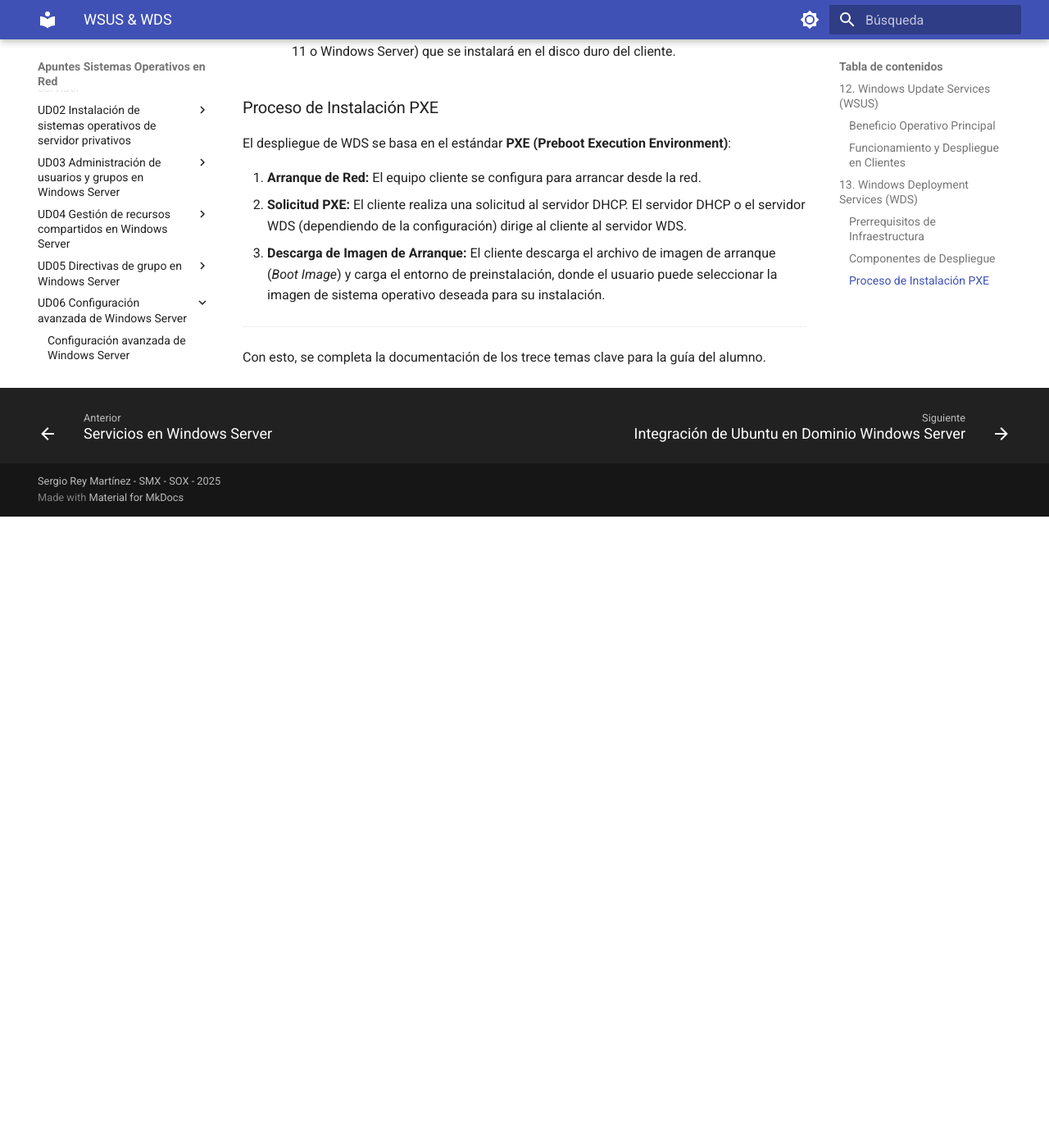
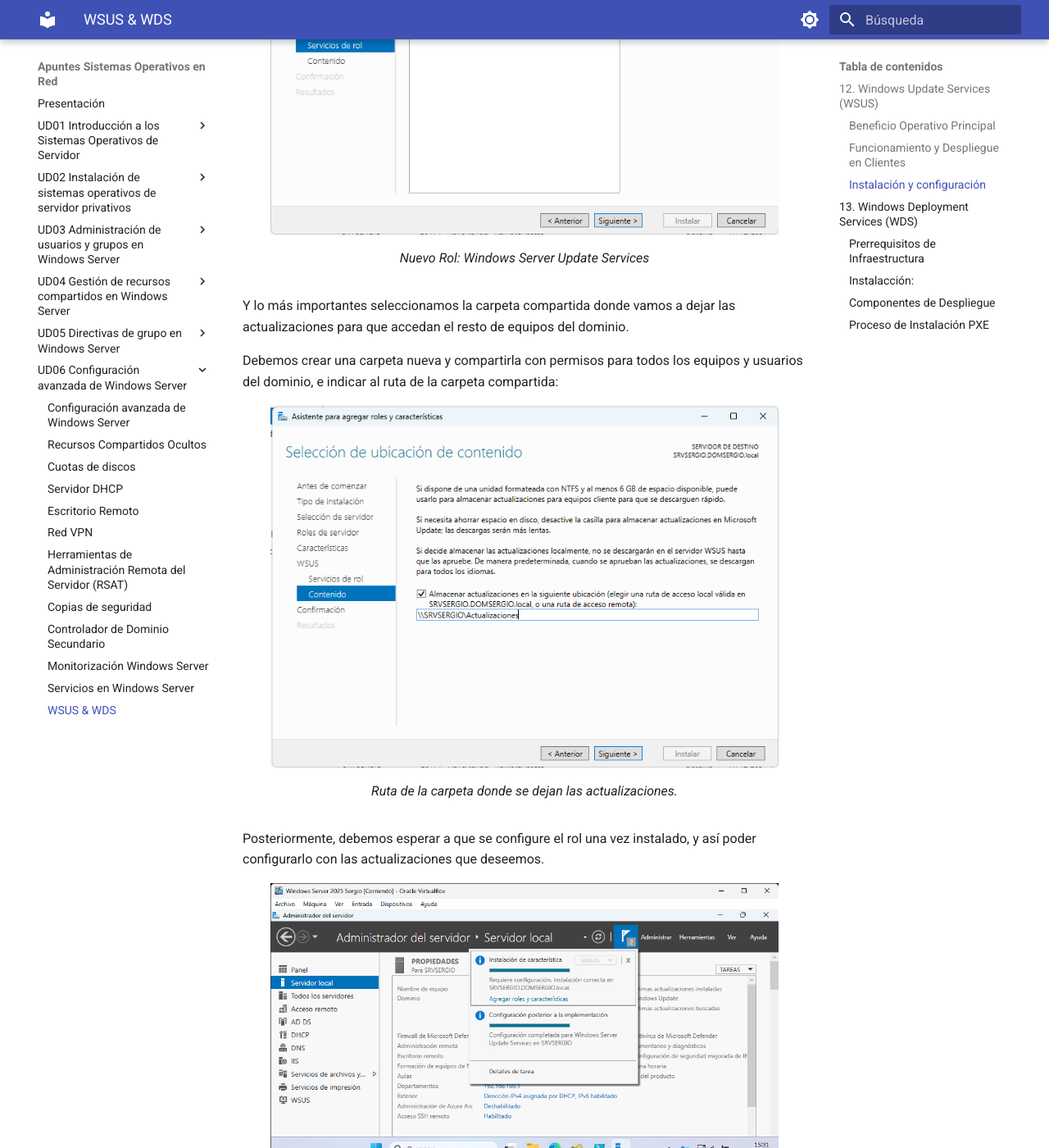
Before and after one commit to apuntes-sergio/sox, an MkDocs documentation site: the page built from docs/06_12_actualizacion_despliegue.md, in a window 1280 px wide and 1400 px high, scrolled down 1889 px. Shown: the whole window at 82% size. Built offline with MkDocs 1.6.1 and Material for MkDocs 9.7.7, drawn with Linux system fonts in a browser that asks for light colours; before the commit the page ends 2519 px from its top, so only the background shows below that; some of the changed text lies outside the part shown.

Commit message:
Tutoriales ampliacion

```diff
--- a/docs/06_12_actualizacion_despliegue.md
+++ b/docs/06_12_actualizacion_despliegue.md
@@ -23,6 +23,41 @@
 * **Sincronización:** El servidor WSUS se conecta periódicamente a Microsoft Update para obtener las listas de nuevas actualizaciones.
 * **Despliegue con Directiva de Grupo (GPO):** La configuración de los equipos clientes para que utilicen el servidor WSUS, en lugar de Microsoft Update, se realiza mediante una Directiva de Grupo (GPO) aplicada a la Unidad Organizativa (OU) que contiene los equipos. Esta GPO define la URL del servidor WSUS y la frecuencia de la búsqueda de actualizaciones.
 
+
+### Instalación y configuración
+
+Para la instalación debemos añadir el nuevo rol **Windows Server Update Services**
+
+<figure markdown="span" align="center">
+    ![](./imgs/adicional/WSUS-01.png){ width="90%" }
+    <figcaption>Nuevo Rol: Windows Server Update Services</figcaption>
+</figure>
+
+Dentro de la instalación, seleccionamos las opciones siguientes:
+
+<figure markdown="span" align="center">
+    ![](./imgs/adicional/WSUS-02.png){ width="90%" }
+    <figcaption>Nuevo Rol: Windows Server Update Services</figcaption>
+</figure>
+
+Y lo más importantes seleccionamos la carpeta compartida donde vamos a dejar las actualizaciones para que accedan el resto de equipos del dominio.
+
+Debemos crear una carpeta nueva y compartirla con permisos para todos los equipos y usuarios del dominio, e indicar al ruta de la carpeta compartida:
+
+<figure markdown="span" align="center">
+    ![](./imgs/adicional/WSUS-03.png){ width="90%" }
+    <figcaption>Ruta de la carpeta donde se dejan las actualizaciones.</figcaption>
+</figure>
+
+Posteriormente, debemos esperar a que se configure el rol una vez instalado, y así poder configurarlo con las actualizaciones que deseemos.
+
+<figure markdown="span" align="center">
+    ![](./imgs/adicional/WSUS-04.png){ width="90%" }
+    <figcaption>Nuevo Rol: Windows Server Update Services. Instalado y preparado para ser usado.</figcaption>
+</figure>
+
+A partir de aqui se trata de configurar y seleccionar los elementos a actualizar.
+
 ---
 
 ## 13. Windows Deployment Services (WDS)
@@ -36,6 +71,17 @@
 * **Servicios de Dominio de Active Directory (AD DS):** WDS debe ser un miembro o un Controlador de Dominio para acceder a la configuración de la red.
 * **Servidor DNS y DHCP:** El servicio **DHCP** es esencial para asignar direcciones IP a los nuevos clientes que se conectan a la red, y el servicio **DNS** debe estar operativo para la resolución de nombres.
 * **Volumen NTFS:** Se requiere un volumen con el sistema de archivos NTFS para almacenar las imágenes de instalación y arranque.
+
+
+### Instalacción:
+
+Se debe instalar el rol de **Servicios de implementación de Windows**
+
+<figure markdown="span" align="center">
+    ![](./imgs/adicional/WDS-01.png){ width="90%" }
+    <figcaption>Nuevo Rol: Windows Server Update Services. Instalado y preparado para ser usado.</figcaption>
+</figure>
+
 
 ### Componentes de Despliegue
 
@@ -53,7 +99,3 @@
 1.  **Arranque de Red:** El equipo cliente se configura para arrancar desde la red.
 2.  **Solicitud PXE:** El cliente realiza una solicitud al servidor DHCP. El servidor DHCP o el servidor WDS (dependiendo de la configuración) dirige al cliente al servidor WDS.
 3.  **Descarga de Imagen de Arranque:** El cliente descarga el archivo de imagen de arranque (*Boot Image*) y carga el entorno de preinstalación, donde el usuario puede seleccionar la imagen de sistema operativo deseada para su instalación.
-
----
-
-Con esto, se completa la documentación de los trece temas clave para la guía del alumno.
--- a/mkdocs.yml
+++ b/mkdocs.yml
@@ -112,4 +112,4 @@
     - 06_10_supervision_monitorizacion.md
     - 06_11_servicios.md
     - 06_12_actualizacion_despliegue.md
-    - 06_13_integracion_ubuntu_en_dominio.md
+#    - 06_13_integracion_ubuntu_en_dominio.md
```
Also changed, not shown: docs/06_07_rsat.md (+36 -2 lines), docs/06_08_backups.md (+8 -0 lines), docs/imgs/adicional/WDS-01.png (added), docs/imgs/adicional/WSUS-01.png (added), docs/imgs/adicional/WSUS-02.png (added), docs/imgs/adicional/WSUS-03.png (added), docs/imgs/adicional/WSUS-04.png (added), docs/imgs/adicional/rsat-0.png (added), docs/imgs/adicional/rsat-01.png (added), docs/imgs/adicional/rsat-02.png (added), docs/imgs/adicional/rsat-03.png (added), docs/imgs/adicional/rsat-04.png (added), docs/imgs/adicional/rsat-05.png (added), docs/imgs/adicional/rsat-06.png (added), 1 more files.
